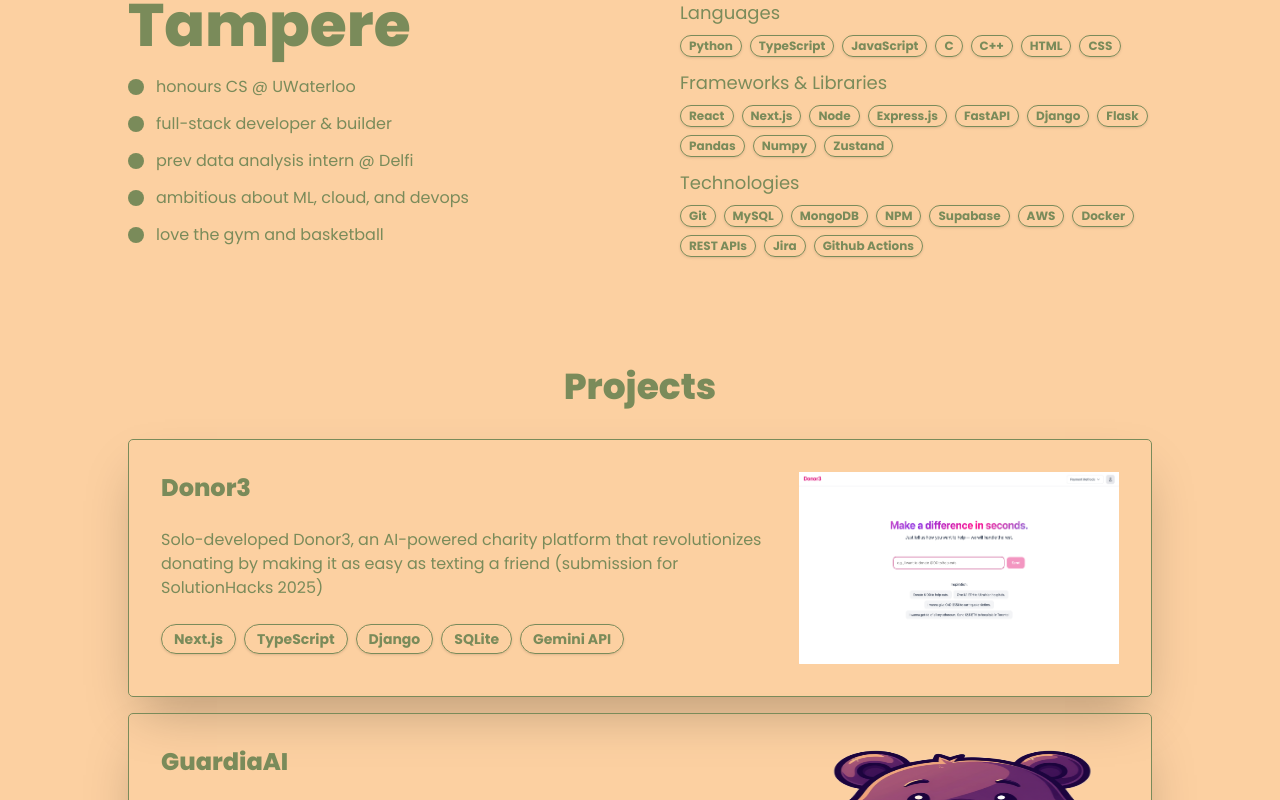
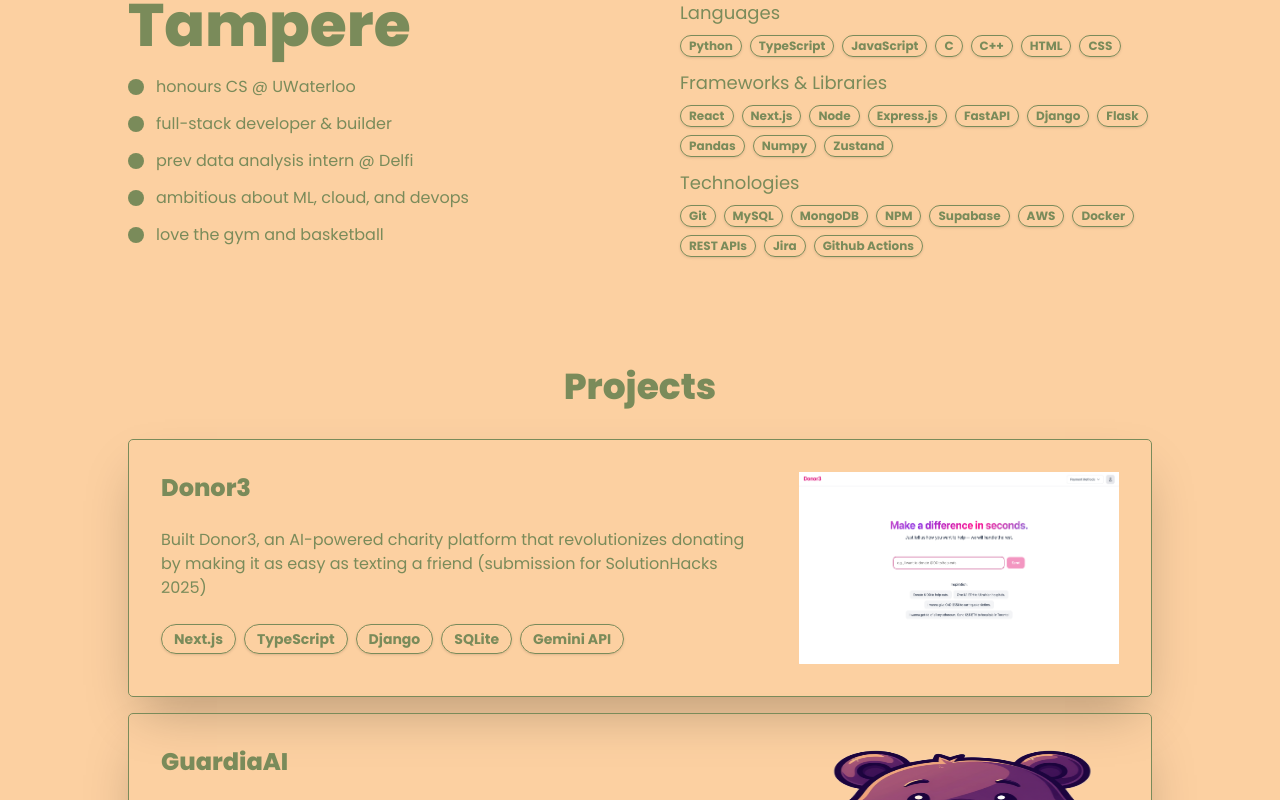
Before and after one commit to Johannestampere/Portfolio, a Next.js app: page / in a window 1280 px wide. Shown: the part 363-1163 px from the top of the page. Built offline with nearby package versions, Linux system fonts and the light colour scheme.

Commit message:
Testing Actions.

```diff
--- a/app/page.tsx
+++ b/app/page.tsx
@@ -7,7 +7,7 @@ import { JSX, useState, useEffect } from 'react'
 const projects = [
   {
     name: "Donor3",
-    description: "Solo-developed Donor3, an AI-powered charity platform that revolutionizes donating by making it as easy as texting a friend (submission for SolutionHacks 2025)",
+    description: "Built Donor3, an AI-powered charity platform that revolutionizes donating by making it as easy as texting a friend (submission for SolutionHacks 2025)",
     skills: ['Next.js', 'TypeScript', 'Django', 'SQLite', 'Gemini API'],
     link: 'https://github.com/Johannestampere/Donor3',
     image: '/donor3.png',
```
